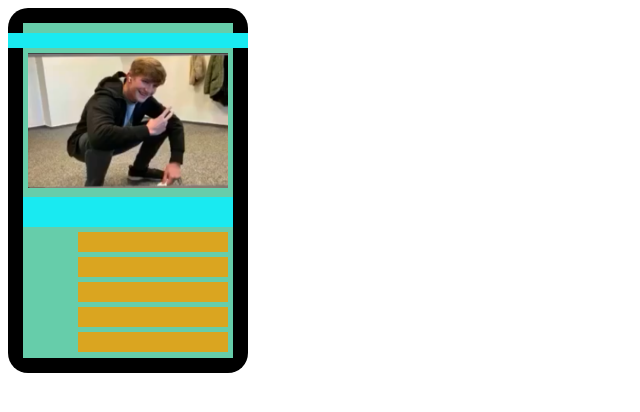
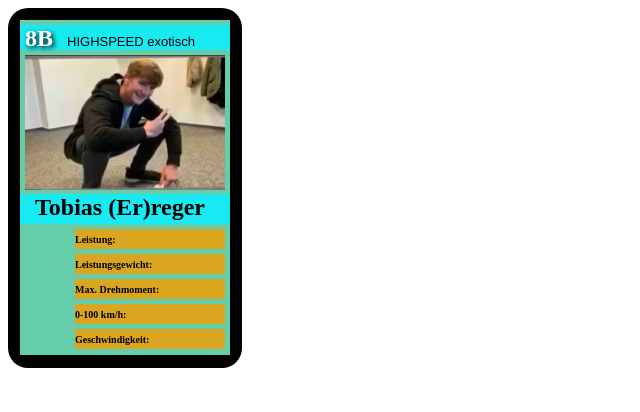
Before and after one commit to Toptias/Quartett-Karte, a plain HTML site: page index.html in a window 1280 px wide. Shown: the whole page, without its empty margins (0-640 px from the left). Drawn offline with Linux system fonts and the light colour scheme.

Commit message:
Beschriftung der Felder

```diff
--- a/index.html
+++ b/index.html
@@ -8,25 +8,36 @@
     <body>
       <div id="äußererRahmen">
 
-        <div class="streifen"></div>
-
         <div id="innererRahmen">
 
-          <div class="Beschreibung"></div>
+          <div class="Beschreibung">
+            <p1>8B</p1>
+            <p2>HIGHSPEED exotisch</p2>
+          </div>
 
           <img src="Images/IMG_1712.png"/>
 
-          <div class="Namenbox"></div>
+          <div class="Namenbox">
+            <p3>Tobias (Er)reger</p3>
+          </div>
 
-          <div class="Wertebox"></div>
-          <div class="Wertebox"></div>
-          <div class="Wertebox"></div>
-          <div class="Wertebox"></div>
-          <div class="Wertebox"></div>
+          <div class="Wertebox">
+            <p4>Leistung:</p4>
+          </div>
+          <div class="Wertebox">
+            <p4>Leistungsgewicht:</p4>
+          </div>
+          <div class="Wertebox">
+            <p4>Max. Drehmoment:</p4>
+          </div>
+          <div class="Wertebox">
+            <p4>0-100 km/h:</p4>
+          </div>
+          <div class="Wertebox">
+            <p4>Geschwindigkeit:</p4>
+          </div>
 
         </div>
-        <div class="streifen"></div>
-
       </div>
     </body>
   </html>
--- a/styles.css
+++ b/styles.css
@@ -1,41 +1,34 @@
 
 #äußererRahmen {
-    width: 240px;
-    height: 350px;
+    width: 210px;
+    height: 348px;
     background-color: black;
     border-radius: 20px;
-    padding-top: 15px;
-    /* padding-left: 15px;
-    padding-right: 15px; */
+    padding-top: 12px;
+    padding-left: 12px;
+    padding-right: 12px;
     display: flex;
     flex-direction: row;
     flex-wrap: wrap;
 }
 
-.streifen {
-    width: 15px;
-    height: 15px;
-    background-color: rgb(25, 234, 241);
-    margin-top: 10px;
-}
-
 #innererRahmen {
     width: 210px;
-    height: 325px;
+    height: 330px;
     background-color: mediumaquamarine;
-    padding-top: 10px;
+    padding-top: 5px;
 }
 
 .Beschreibung {
     width: 210px;
-    height: 15px;
+    height: 25px;
     background-color: rgb(25, 234, 241);
 }
 
 img {
     width: 200px;
     height: 135px;
-    margin: 5px 5px 5px 5px;
+    margin: 5px 5px 0px 5px;
 }
 
 .Namenbox {
@@ -51,6 +44,32 @@ img {
     margin: 5px 5px 0px 55px;
 }
 
+p1 {
+    font-size: x-large;
+    font-weight: bold;
+    color: white;
+    text-shadow: 2px 2px 5px black;
+    margin-left: 5px;
+}
+
+p2 {
+    font-size: small;
+    font-family: 'Franklin Gothic Medium', 'Arial Narrow', Arial, sans-serif;
+    margin-left: 10px;
+}
+
+p3 {
+    font-size: x-large;
+    font-family: serif;
+    font-weight: bold;
+   margin-left: 15px;
+}
+
+p4 {
+    font-size: x-small;
+    font-weight: bold;
+}
+
 body{
     /* background-color: gold; */
 }
```
